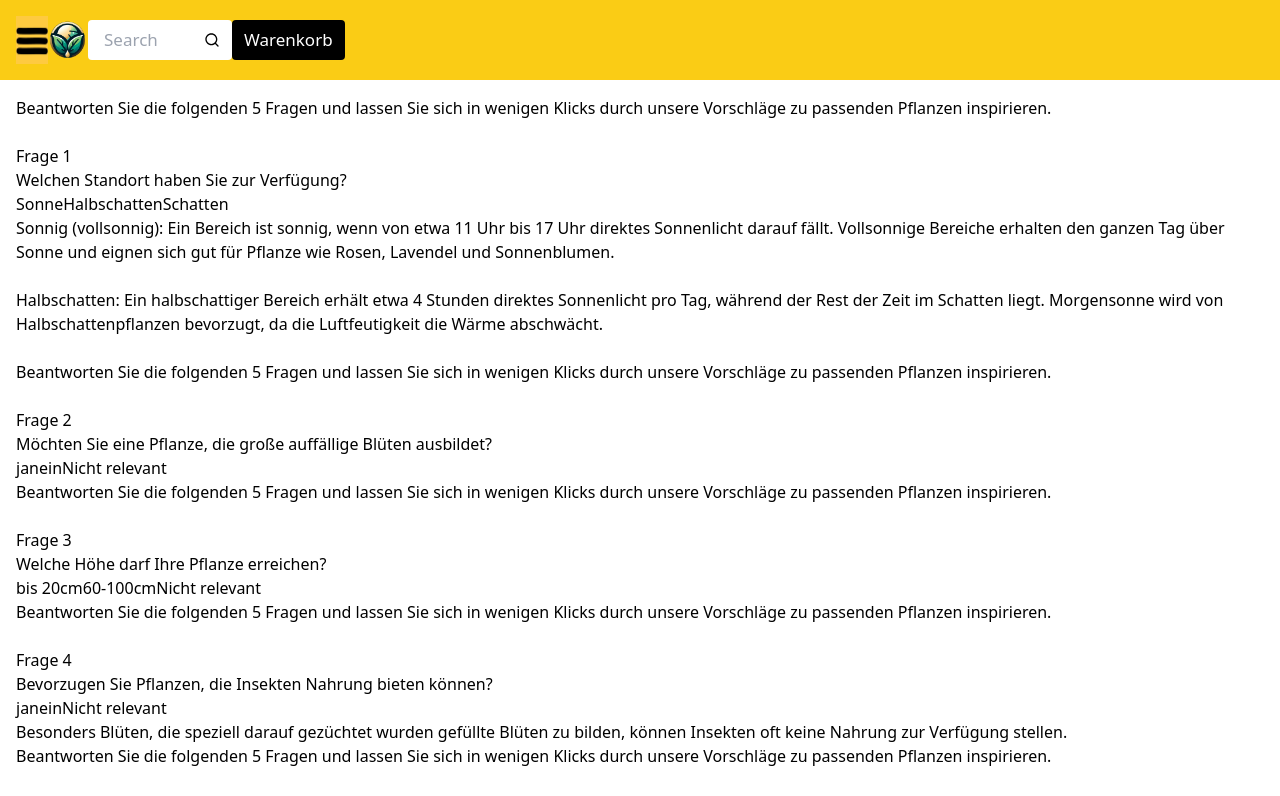
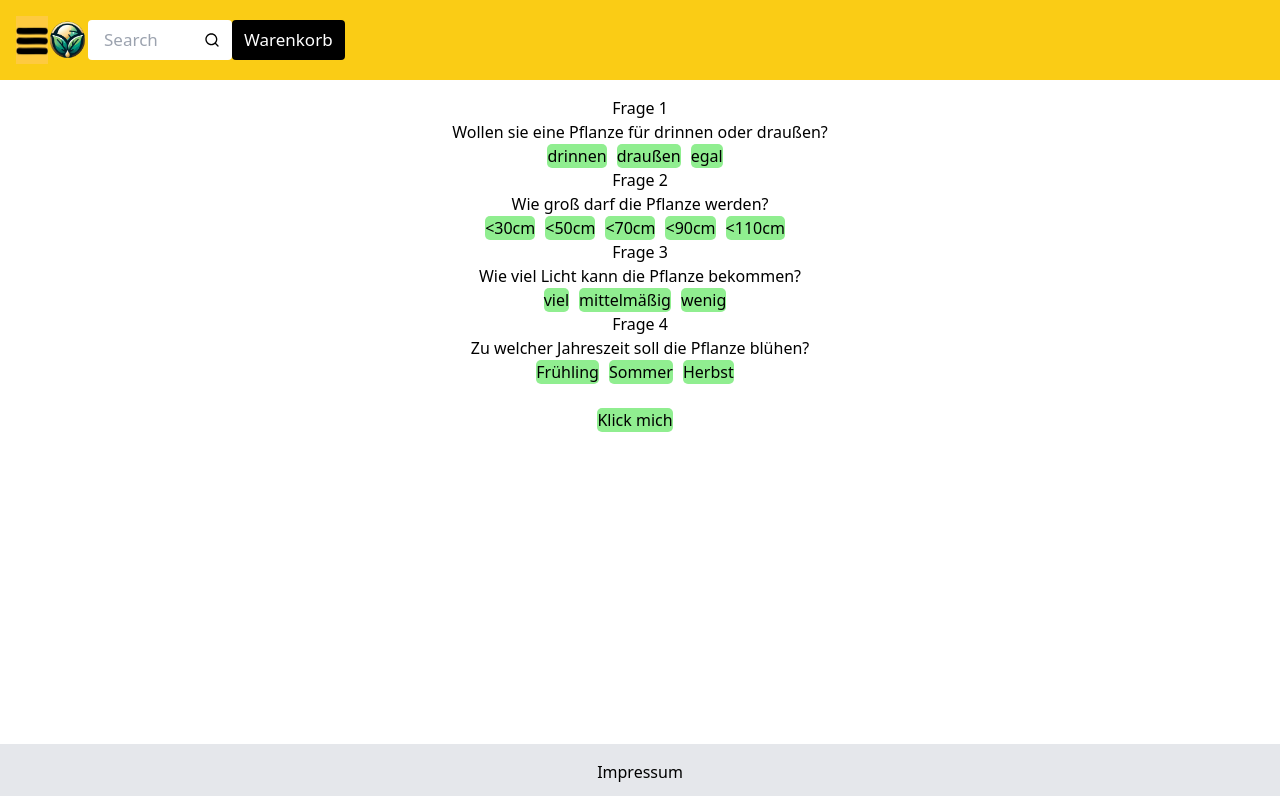
Before and after one commit to JonathanThoelke/PflanzenApp, a Next.js app: page /Empfehlomat in a window 1280 px wide. Shown: the top 796 px of the page. Built offline with nearby package versions, Linux system fonts and the light colour scheme.

Commit message:
Empfehlomat optionen an suchfunktion angebunden; navbar weiter vom Bildschirm versetzt

```diff
--- a/app/Empfehlomat/Button.css
+++ b/app/Empfehlomat/Button.css
@@ -4,8 +4,8 @@
 }
 
 .start-button {
-    background-color: olive;
-    color: white;
+    background-color: lightgreen;
+    color: black;
     font-size: 16px;
     padding: 10px 20px;
     border: none;
@@ -13,6 +13,13 @@
     cursor: pointer;
 }
 
+.button {
+    background-color: lightgreen;
+    margin-right: 10px;
+    border-radius: 5px;
+}
+
 .button:hover {
-    background-color: darkolivegreen;
+    background-color: green;
+    color: white;
 }
--- a/app/Empfehlomat/Button.tsx
+++ b/app/Empfehlomat/Button.tsx
@@ -1,5 +1,4 @@
 import React from 'react';
-import './Button.css';
 
 interface ButtonProps {
     label: string;
--- a/app/Empfehlomat/JetztStarten.tsx
+++ b/app/Empfehlomat/JetztStarten.tsx
@@ -1,11 +1,13 @@
 "use client";
 
+import { useRouter } from "next/navigation";
 import React from "react";
-import "./styles.css";
+import Button from './Button';
 
-const Page = () => {
+const JetztStarten = () => {
+    const router = useRouter();
     const handleStart = () => {
-        alert("Button clicked!"); //Startbutton
+        router.push('/Empfehlomat')
     };
 
     return (
@@ -20,21 +22,18 @@ const Page = () => {
                     Empfehl 'o' mat
                 </p>
                 <br />
-                <button className="start-button" onClick={handleStart}>
-                    Jetzt starten
-                </button>
+                <Button label={"Jetzt starten"} onClick={handleStart} />
             </div>
             <br></br>
             <p>
-                Unsere 'o' mat besteht aus 5 Fragen.
+                Unser 'o' mat besteht aus 4 Fragen.
                 Nachdem Sie alle Fragen beantwortet haben,
                 werden wir Ihnen passende Pflanzen für Ihre
                 Grünfläche vorschlagen.
             </p>
             <br></br>
-            <a href="pflanzenapp/public/images/dahlien.png"></a>
         </div>
     );
 };
 
-export default Page;
+export default JetztStarten;
--- a/app/Empfehlomat/page.tsx
+++ b/app/Empfehlomat/page.tsx
@@ -1,62 +1,102 @@
 'use client';
 import React, { useState } from 'react';
 import { useRouter } from 'next/navigation'; // Für Navigation
-import { useSearchParams } from 'next/navigation'; // Für Abfrageparameter
-import Frage1 from './Frage1';
-import Frage2 from './Frage2';
-import Frage3 from './Frage3';
-import Frage4 from './Frage4';
-import Frage5 from './Frage5';
 import Button from './Button';
 
 const Page = () => {
     const router = useRouter(); // Router-Instanz für Navigation
-    const searchParams = useSearchParams(); // Abfrageparameter aus der URL abrufen
 
-    const [inputValue, setInputValue] = useState(''); // Zustand für Eingabewert
+    const [loc, setLoc] = useState<string | null>(null);
+    const [height, setHeight] = useState<string | null>(null);
+    const [bloom, setBloom] = useState<string | null>(null);
+    const [light, setLight] = useState<string | null>(null);
+
+    const handleButton = (id:number, value:string | null) => {
+        console.log(`assigning "${value}" to ${id}`)
+        switch(id){
+            case 0: setLoc(value); break;
+            case 1: setHeight(value); break;
+            case 2: setLight(value); break;
+            case 3: setBloom(value); break;
+        }
+    }
 
     // Funktion, die bei einem Button-Klick ausgeführt wird
-    const handleClick = () => {
-        // Validierung des Eingabewerts
-        if (inputValue.trim() === '') {
-            alert('Bitte geben Sie einen Wert ein');
-            return;
+    const handleSubmit = () => {
+        let queryString = '/Pflanzen?exc=true&';
+
+        if(loc != null)
+        {
+            console.log(loc)
+            queryString += `cat=${loc}&`
         }
-
-        // Navigation zur neuen URL mit inputValue als Abfrageparameter
-        router.push(`/Pflanzen?name=${encodeURIComponent(inputValue)}`);
+        if(height != null)
+        {
+            queryString += `h=${height}&`
+        }
+        if(light != null)
+        {
+            queryString += `light=${light}&`
+        }
+        if(bloom != null)
+        {
+            queryString += `bloom=${bloom}&`
+        }
+        router.push(queryString);
     };
 
-    // Abfrageparameter aus searchParams extrahieren
-    let exclusive = !!searchParams.get('exc') || false;
-    let nameDE = searchParams.get('name');
-    let nameLT = searchParams.get('nameL');
-    let desc = searchParams.get('desc');
-    let category = searchParams.get('cat');
-    let height = searchParams.get('h');
-    let light = searchParams.get('light');
-    let pet = searchParams.get('pet');
-    let bloom = searchParams.get('bloom');
-
     return (
-        <div className="p-4">
+        <div className="p-4 text-center">
             {/* Rendering der Fragen-Komponenten */}
-            <Frage1 />
+            <div className="frage-box">
+                <h3>Frage 1</h3>
+                <p>
+                    Wollen sie eine Pflanze für drinnen oder draußen?
+                </p>
+                <Button label={'drinnen'} onClick={()=> handleButton(0, 'Zimmerpflanze')} />
+                <Button label={'draußen'} onClick={()=> handleButton(0, 'Gartenpflanze')} />
+                <Button label={'egal'}    onClick={()=> handleButton(0, null)} />
+            </div>
+            <div className="frage-box">
+                <h3>Frage 2</h3>
+                <p>
+                    Wie groß darf die Pflanze werden?
+                </p>
+                <Button label={'<30cm'} onClick={()  => handleButton(1, '30')} />
+                <Button label={'<50cm'} onClick={()  => handleButton(1, '50')} />
+                <Button label={'<70cm'} onClick={()  => handleButton(1, '70')} />
+                <Button label={'<90cm'} onClick={()  => handleButton(1, '90')} />
+                <Button label={'<110cm'} onClick={() => handleButton(1, '110')} />
+            </div>
+            <div className="frage-box">
+                <h3>Frage 3</h3>
+                <p>
+                    Wie viel Licht kann die Pflanze bekommen?
+                </p>
+                <Button label={'viel'}        onClick={() => handleButton(2, '3')} />
+                <Button label={'mittelmäßig'} onClick={() => handleButton(2, '2')} />
+                <Button label={'wenig'}       onClick={() => handleButton(2, '1')} />
+            </div>
+            <div className="frage-box">
+                <h3>Frage 4</h3>
+                <p>
+                    Zu welcher Jahreszeit soll die Pflanze blühen?
+                </p>
+                <Button label={'Frühling'} onClick={() => handleButton(3, '4')} />
+                <Button label={'Sommer'} onClick={() => handleButton(3, '7')} />
+                <Button label={'Herbst'} onClick={() => handleButton(3, '10')} />
+            </div>
+            <br></br>
+            {/*<Frage1 />
             <Frage2 />
             <Frage3 />
             <Frage4 />
-            <Frage5 />
+            <Frage5 />*/}
 
-            {/* Eingabefeld zum Aktualisieren des inputValue */}
-            <input
-                type="text"
-                value={inputValue}
-                onChange={(e) => setInputValue(e.target.value)}
-                placeholder="Geben Sie einen Namen ein"
-            />
+
 
             {/* Button zum Auslösen der Navigation */}
-            <Button label="Klick mich" onClick={handleClick} />
+            <Button label="Klick mich" onClick={handleSubmit} />
         </div>
     );
 }
--- a/app/components/SidebarButton.tsx
+++ b/app/components/SidebarButton.tsx
@@ -12,12 +12,12 @@ const SidebarButton: React.FC = () => {
         foldOut(!isFoldedOut);
         var targetElement = document.getElementById('sidebar');
         if(targetElement != null){
-            if (targetElement.classList.contains('-left-80')) {
-                targetElement.classList.remove('-left-80');
+            if (targetElement.classList.contains('-left-96')) {
+                targetElement.classList.remove('-left-96');
                 targetElement.classList.add('left-0');
             } else {
                 targetElement.classList.remove('left-0');
-                targetElement.classList.add('-left-80');
+                targetElement.classList.add('-left-96');
             }
         }
     };
--- a/app/globals.css
+++ b/app/globals.css
@@ -77,6 +77,40 @@ main {
   }
 }
 
+
+/* Button */
+.empfehl-o-mat {
+  text-align: center;
+}
+
+.start-button {
+  background-color: lightgreen;
+  color: black;
+  font-size: 16px;
+  padding: 10px 20px;
+  border: none;
+  border-radius: 5px;
+  cursor: pointer;
+}
+
+.button {
+  background-color: lightgreen;
+  margin-right: 10px;
+  border-radius: 5px;
+}
+
+.button:hover {
+  background-color: green;
+  color: white;
+}
+
+
+
+
+
+
+
+
 /*
 :root {
   --foreground-rgb: 0, 0, 0;
--- a/app/layout.tsx
+++ b/app/layout.tsx
@@ -37,7 +37,7 @@ export default function RootLayout({
 
             </div>*/}
           </header>
-          <nav id="sidebar" className="bg-white-500 text-black p-4 flex justify-between items-center z-10 fixed top-16 transition-left ease-in-out duration-700 -left-80">
+          <nav id="sidebar" className="bg-white-500 text-black p-4 flex justify-between items-center z-10 fixed top-16 transition-left ease-in-out duration-700 -left-96">
             <Sidebar/>
           </nav>
           <main className="flex-grow">{children}</main>
--- a/app/page.tsx
+++ b/app/page.tsx
@@ -1,11 +1,13 @@
 //Homepage
 import React from 'react';
+import JetztStarten from './Empfehlomat/JetztStarten';
 
 export default function Home() {
   return (
     <div className="flex">
       <div className="p-4 flex-1">
         <h1 className="text-3xl font-bold mb-4">Willkommen</h1>
+        <JetztStarten />
         <p className="mb-4">
           Bei der Pflanzen-App bieten wir eine große Auswahl an Pflanzen, die
           perfekt für jedes Zuhause oder jeden Garten geeignet sind. Unsere App
```
